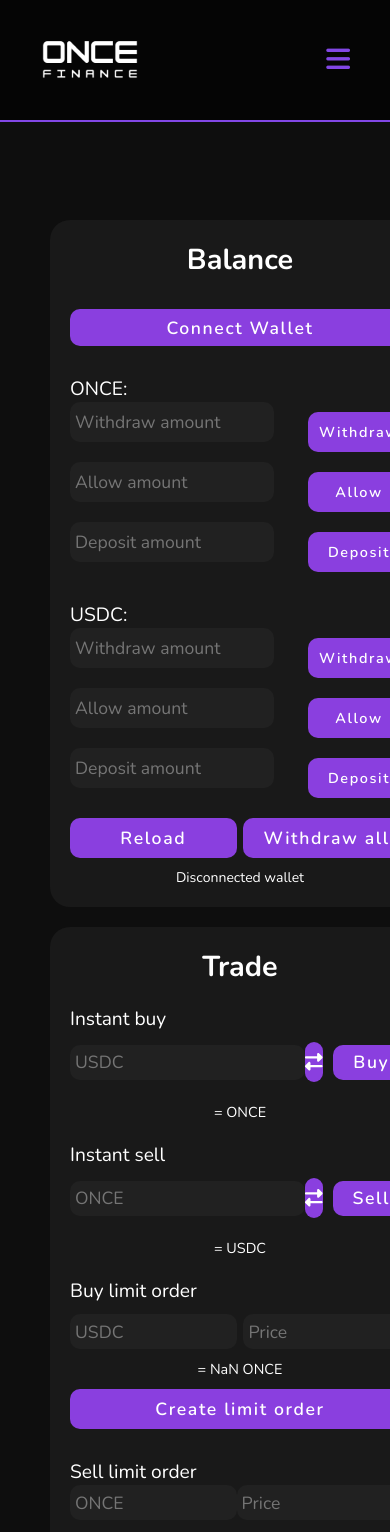
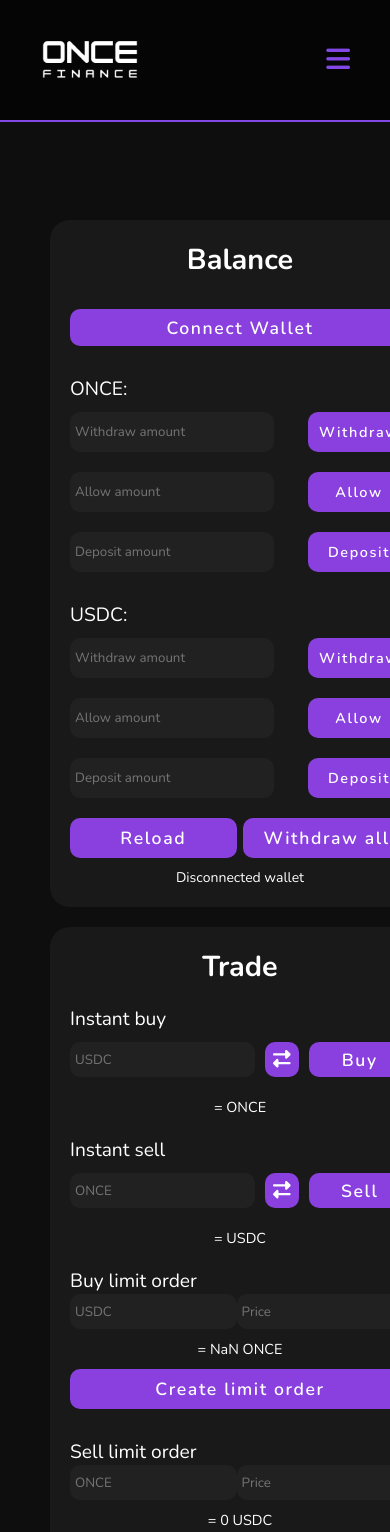
Before and after one commit to Ezequiel-Di-Matteo/token-exchange2, a React (Vite) app: page /Trade in a window 390 px wide. Shown: the top 1532 px of the page. Built offline with nearby package versions, Linux system fonts and the light colour scheme.

Commit message:
commit4: Faltan modificar los tamaños de los contenedores.

```diff
--- a/src/assets/Components/BalanceSection.jsx
+++ b/src/assets/Components/BalanceSection.jsx
@@ -42,6 +42,7 @@
                 <h3>ONCE: {balanceTokenA}</h3>
                 <form className='trade-form' onSubmit={(e) => { e.preventDefault(); withdrawTokenA(); }}>
                     <input
+                        className='trade-input'
                         type="text"
                         id="withdraw-amount"
                         placeholder="Withdraw amount"
@@ -52,6 +53,7 @@
                 </form>
                 <form className='trade-form' onSubmit={(e) => { e.preventDefault(); approveTokenA(); }}>
                     <input
+                        className='trade-input'
                         type="text"
                         id="allow-amount"
                         placeholder="Allow amount"
@@ -62,6 +64,7 @@
                 </form>
                 <form className='trade-form' onSubmit={(e) => { e.preventDefault(); depositTokenA(); }}>
                     <input
+                        className='trade-input'
                         type="text"
                         id="deposit-amount"
                         placeholder="Deposit amount"
@@ -76,6 +79,7 @@
                 <h3>USDC: {balanceTokenB}</h3>
                 <form className='trade-form' onSubmit={(e) => { e.preventDefault(); withdrawTokenB(); }}>
                     <input
+                        className='trade-input'
                         type="text"
                         id="withdraw2-amount"
                         placeholder="Withdraw amount"
@@ -86,6 +90,7 @@
                 </form>
                 <form className='trade-form' onSubmit={(e) => { e.preventDefault(); approveTokenB(); }}>
                     <input
+                        className='trade-input'
                         type="text"
                         id="allow2-amount"
                         placeholder="Allow amount"
@@ -96,6 +101,7 @@
                 </form>
                 <form className='trade-form' onSubmit={(e) => { e.preventDefault(); depositTokenB(); }}>
                     <input
+                        className='trade-input'
                         type="text"
                         id="deposit2-amount"
                         placeholder="Deposit amount"
--- a/src/assets/Components/TradeSection.jsx
+++ b/src/assets/Components/TradeSection.jsx
@@ -30,6 +30,7 @@
         <label htmlFor="token">Instant buy</label>
         <div className="trade-group">
           <input
+            className='trade-input'
             type="number"
             name="token"
             id="token"
@@ -49,6 +50,7 @@
         <label htmlFor="token2">Instant sell</label>
         <div className="trade-group">
           <input
+            className='trade-input'
             type="number"
             name="token2"
             id="token2"
@@ -56,7 +58,7 @@
             value={executeSellOrderPrice}
             onChange={(e) => setExecuteSellOrderPrice(e.target.value)}
           />
-          <button id="v3" className="trade-button">
+          <button id="v3" className="trade-button trade-v3">
             <FontAwesomeIcon icon={faRightLeft} />
           </button>
           <button className="trade-button2" type="submit">Sell</button>
@@ -68,6 +70,7 @@
         <label htmlFor="token3">Buy limit order</label>
         <div className="trade-group trade-f2">
           <input
+            className='trade-input'
             type="number"
             name="token3"
             id="token3"
@@ -76,6 +79,7 @@
             onChange={(e) => setCreateBuyOrderAmount(e.target.value)}
           />
           <input
+            className='trade-input'
             type="number"
             placeholder="Price"
             name="price"
@@ -92,6 +96,7 @@
         <label htmlFor="token4">Sell limit order</label>
         <div className="trade-group f2">
           <input
+            className='trade-input'
             type="number"
             name="token4"
             id="token4"
@@ -100,6 +105,7 @@
             onChange={(e) => setCreateSellOrderAmount(e.target.value)}
           />
           <input
+            className='trade-input'
             type="number"
             placeholder="Price"
             name="price2"
--- a/src/pages/Invite/Invite.css
+++ b/src/pages/Invite/Invite.css
@@ -40,7 +40,7 @@
     display: flex;
     flex-direction: column;
   }
-  .f-form > .invite-form > input{
+  .f-form > .invite-form > .invite-input{
   display: flex;
   width: 100%;
 
@@ -69,7 +69,7 @@
     margin-right: 20px;
   }
 
-  input{
+  .invite-input{
     height: 50px;
     padding: 20px;
     border-radius: 10px;
@@ -168,7 +168,7 @@
     max-width: 100%;
   }
 
-  form > input{
+  .invite-form > .invite-input{
     margin-bottom: 20px;
   }
   .f-inputs{
@@ -176,7 +176,7 @@
     width: 100%;
     max-width: 100%;
   }
-  .f-inputs > input{
+  .f-inputs > .invite-input{
     width: 100%;
     margin-bottom: 20px;
     max-width: 100%;
--- a/src/pages/Invite/Invite.jsx
+++ b/src/pages/Invite/Invite.jsx
@@ -28,10 +28,10 @@
                     <div className="forms-container">
                         <div className="f-form">
                             <form className='invite-form' id="wallet-form">
-                                <input type="text" id="wallet-address" name="address" placeholder="Your Polygon wallet address" />
+                                <input className='invite-input' type="text" id="wallet-address" name="address" placeholder="Your Polygon wallet address" />
                                 <button className="invite-button">Generate link</button>
                             </form>
-                            <input type="text" id="link-output" readOnly value="Waiting for your wallet address..." className="results" />
+                            <input type="text" id="link-output" readOnly value="Waiting for your wallet address..." className="results invite-input" />
                         </div>
                     </div>
                 </article>
--- a/src/pages/Trade/Trade.css
+++ b/src/pages/Trade/Trade.css
@@ -45,7 +45,7 @@
     flex-direction: column;
   }
 
-  .trade-form-1 > input{
+  .trade-form-1 > .trade-input{
     border: none;
     outline: none;
     padding: 7px;
@@ -122,7 +122,7 @@
     font-size: .9rem !important;
     width: 30%;
   }
-  .trade-cont-f > .trade-form > input{
+  .trade-cont-f > .trade-form > .trade-input{
     height: 40px;
     width: 60%;
     border-radius: 10px;
@@ -193,7 +193,7 @@
     display: flex;
     flex-direction: column;
   }
-  .form-container > .trade-form input {
+  .form-container > .trade-form .trade-input {
 
     width: 100%;
     background-color: #212121;
@@ -221,7 +221,7 @@
    align-items: center;
   }
 
-  .trade-group > input {
+  .trade-group > .trade-input {
     height: 35px;
     background-color: #212121;
     border: none;
@@ -234,7 +234,7 @@
     font-weight: 400;
   }
 
-  .button#v2, .button#v3{
+  .trade-button#v2, .trade-button#v3{
     margin-top: 10px;
     margin-bottom: 10px;
     height: 35px;
@@ -243,10 +243,10 @@
     font-size: 1.1rem ;
   }
 
-  .trade-f2 input{
+  .trade-f2 .trade-input{
     width: 49%;
   }
-  .trade-group.trade-f2{
+  .trade-group .trade-f2{
     margin-top: 10px;
     justify-content: space-between;
   }
```
